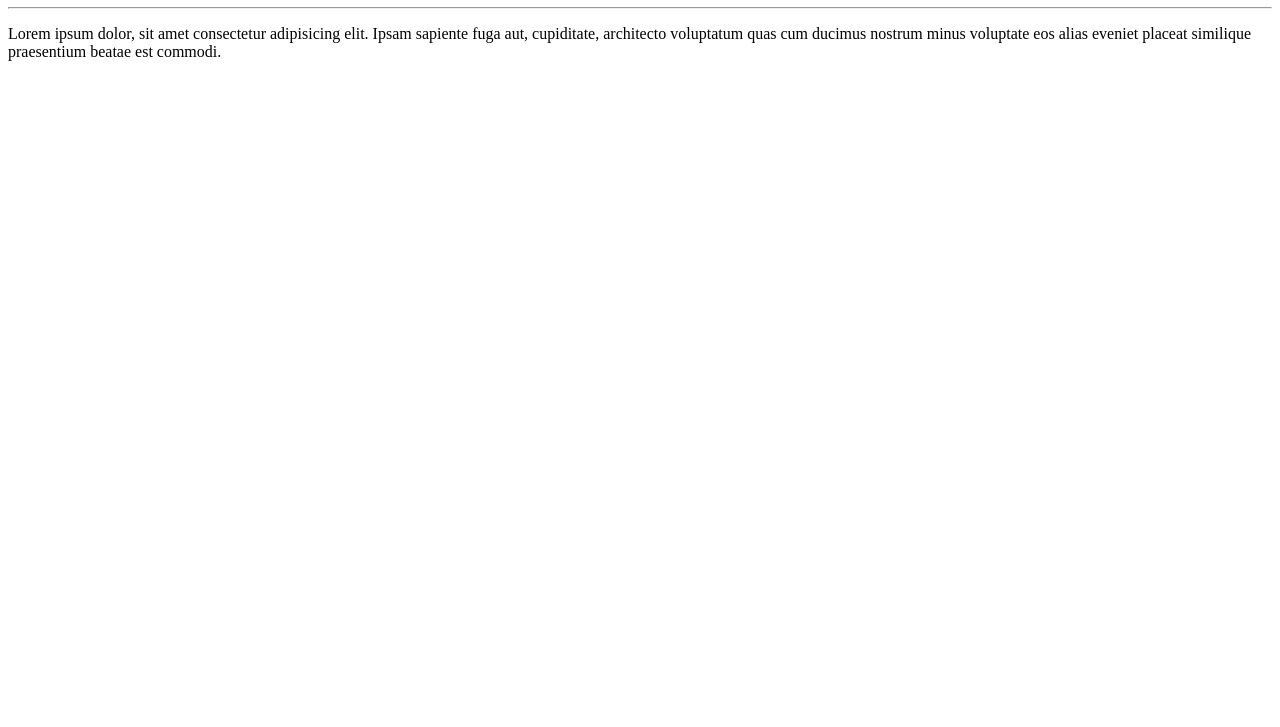
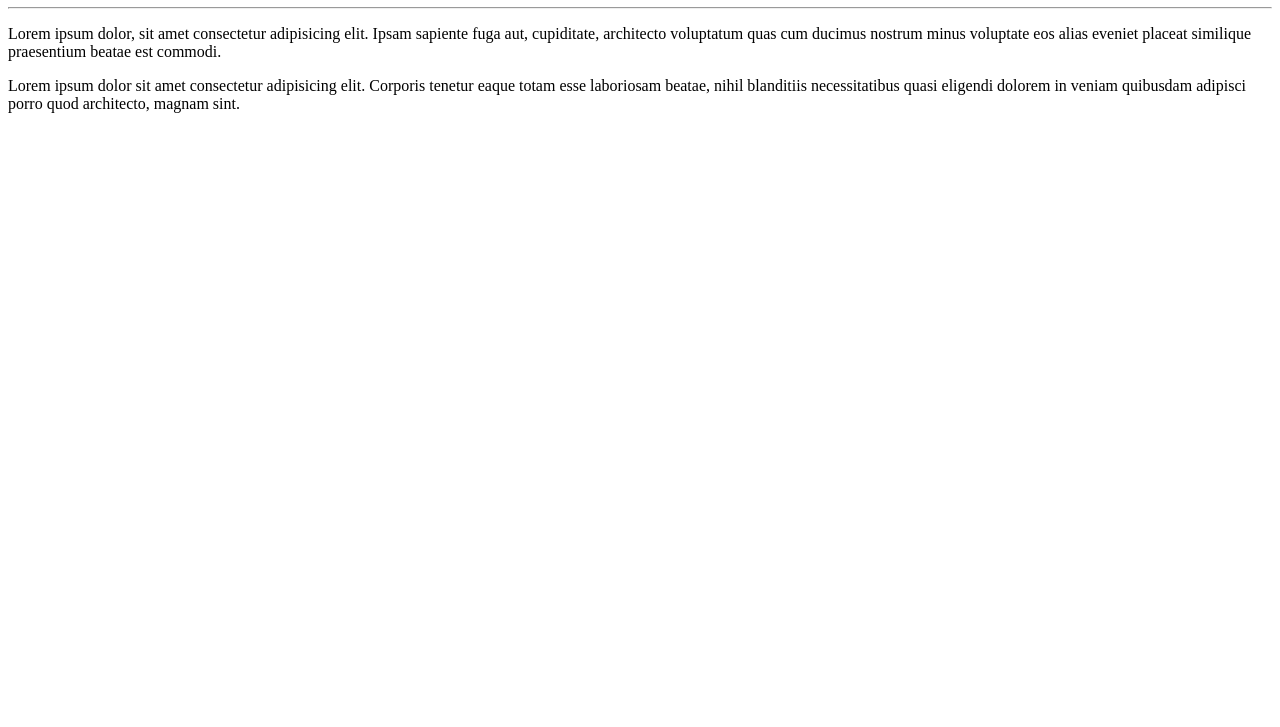
Before and after one commit to juarezsilva/Ola-Mundo, a plain HTML site: page site-exemplo/index.html in a window 1280 px wide. Shown: the part 73-800 px from the top of the page. Drawn offline with Linux system fonts and the light colour scheme.

Commit message:
adicionei um paragrafo

```diff
--- a/site-exemplo/index.html
+++ b/site-exemplo/index.html
@@ -10,5 +10,6 @@
     <h1>Olá, Mundo!</h1>
     <hr>
     <p>Lorem ipsum dolor, sit amet consectetur adipisicing elit. Ipsam sapiente fuga aut, cupiditate, architecto voluptatum quas cum ducimus nostrum minus voluptate eos alias eveniet placeat similique praesentium beatae est commodi.</p>
+    <p>Lorem ipsum dolor sit amet consectetur adipisicing elit. Corporis tenetur eaque totam esse laboriosam beatae, nihil blanditiis necessitatibus quasi eligendi dolorem in veniam quibusdam adipisci porro quod architecto, magnam sint.</p>
 </body>
 </html>
```
